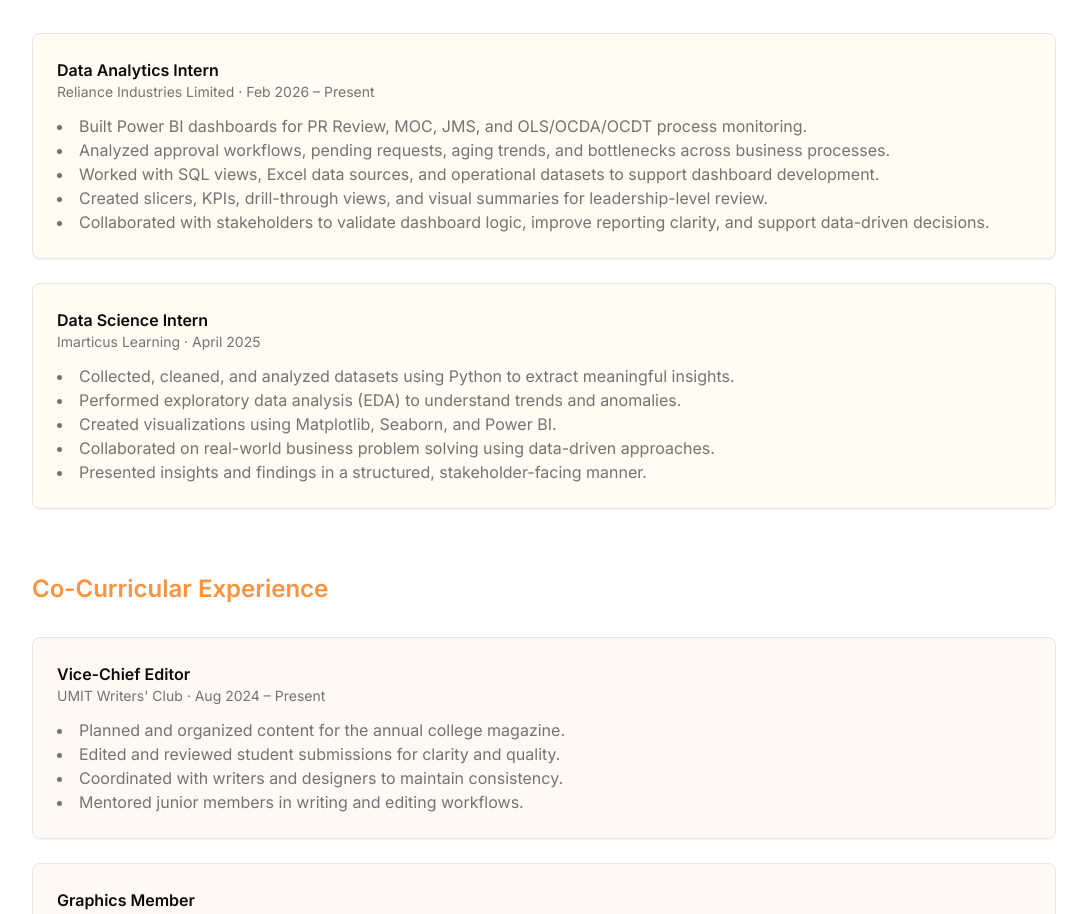
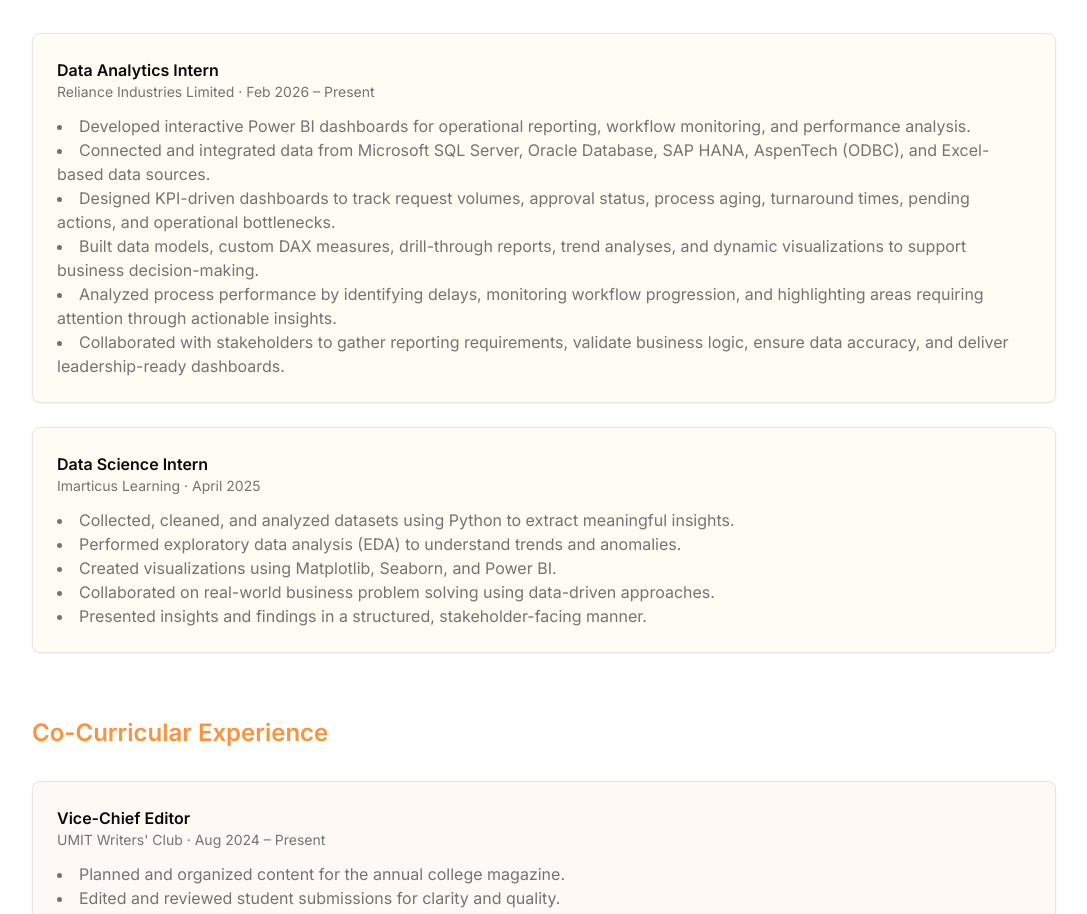
Before and after one commit to ayu-tea/portfolio, a Next.js app: page /about in a window 1280 px wide. Shown: the part 1627-2541 px from the top of the page, without its empty margins (96-1183 px from the left). Built offline with nearby package versions, Linux system fonts and the light colour scheme.

Commit message:
feat: enhance about page with updated project descriptions and data sources
Co-authored-by: Ayutee <178483492+ayu-tea@users.noreply.github.com>

```diff
--- a/app/about/page.tsx
+++ b/app/about/page.tsx
@@ -46,11 +46,10 @@ export default function AboutPage() {
       period: "Feb 2026 – Present",
       location: "Nagothane Manufacturing Division",
       bullets: [
-        "Built Power BI dashboards for PR Review, MOC, JMS, and OLS/OCDA/OCDT process monitoring.",
-        "Analyzed approval workflows, pending requests, aging trends, and bottlenecks across business processes.",
-        "Worked with SQL views, Excel data sources, and operational datasets to support dashboard development.",
-        "Created slicers, KPIs, drill-through views, and visual summaries for leadership-level review.",
-        "Collaborated with stakeholders to validate dashboard logic, improve reporting clarity, and support data-driven decisions.",
+        "Developed interactive Power BI dashboards for operational reporting, workflow monitoring, and performance analysis.","Connected and integrated data from Microsoft SQL Server, Oracle Database, SAP HANA, AspenTech (ODBC), and Excel-based data sources.",
+        "Designed KPI-driven dashboards to track request volumes, approval status, process aging, turnaround times, pending actions, and operational bottlenecks.",
+        "Built data models, custom DAX measures, drill-through reports, trend analyses, and dynamic visualizations to support business decision-making.",
+        "Analyzed process performance by identifying delays, monitoring workflow progression, and highlighting areas requiring attention through actionable insights.","Collaborated with stakeholders to gather reporting requirements, validate business logic, ensure data accuracy, and deliver leadership-ready dashboards.",
       ],
     },
     {
```
